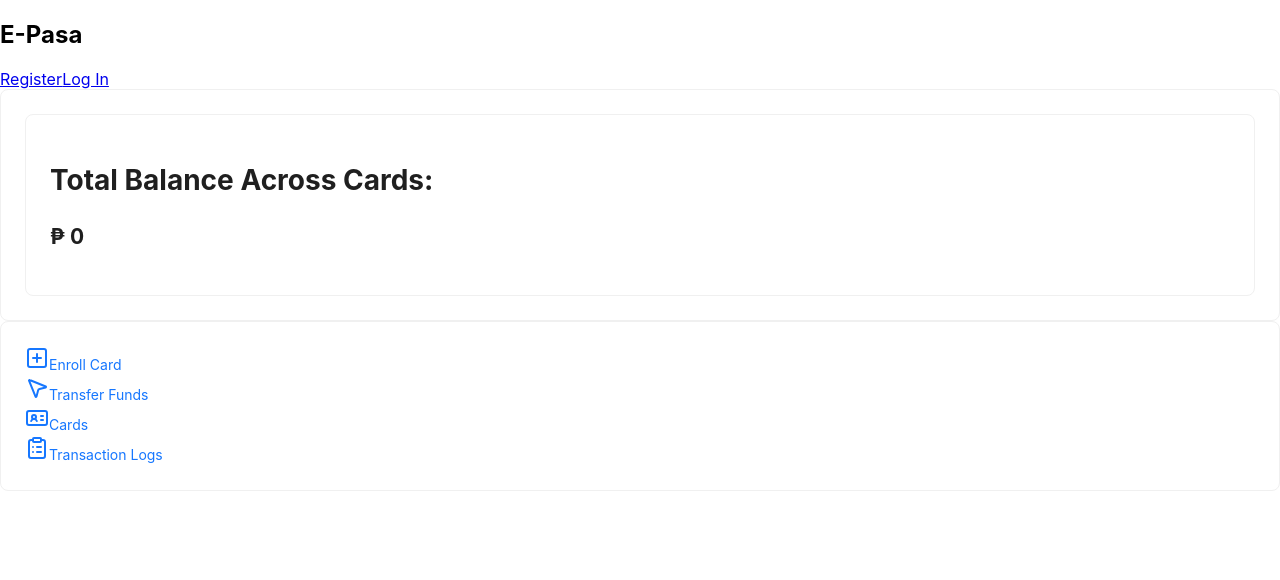
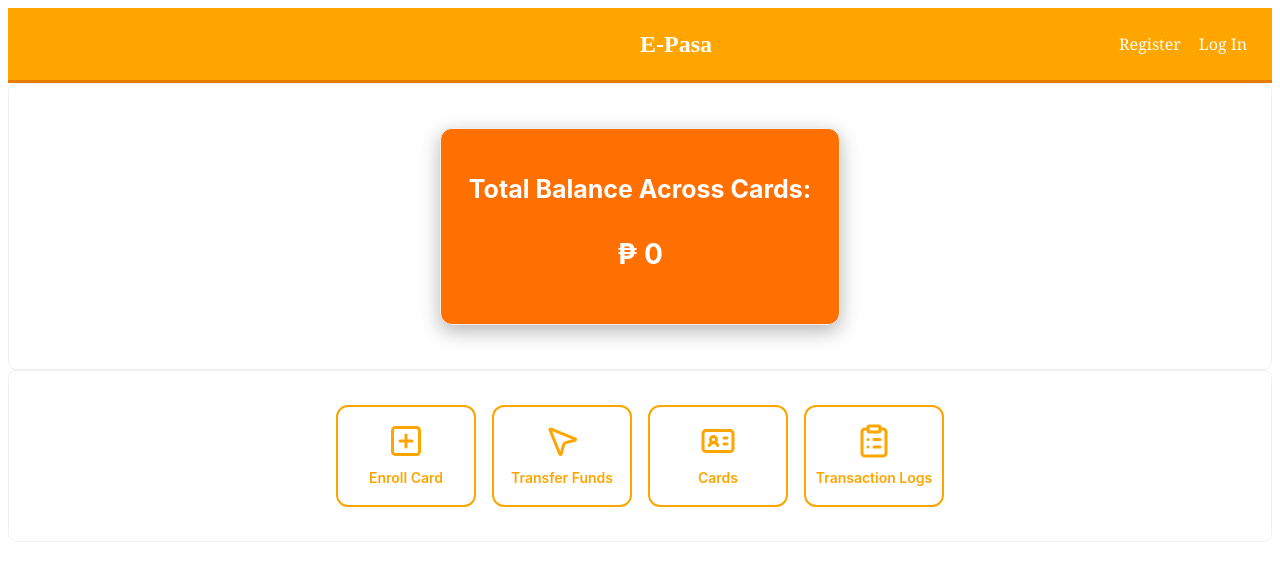
Before and after one commit to JasonMoslares/E-PasaRFIDWallet, a React (Create React App) app in the folder frontEnd/: page /home in a window 1280 px wide. Shown: the top 580 px of the page. Built offline with nearby package versions, Linux system fonts and the light colour scheme; no server answers.

Commit message:
Designed Header, Log In, Register, and Home

```diff
--- a/frontEnd/src/index.css
+++ b/frontEnd/src/index.css
@@ -1,13 +1,177 @@
-body {
-  margin: 0;
-  font-family: -apple-system, BlinkMacSystemFont, 'Segoe UI', 'Roboto', 'Oxygen',
-    'Ubuntu', 'Cantarell', 'Fira Sans', 'Droid Sans', 'Helvetica Neue',
-    sans-serif;
-  -webkit-font-smoothing: antialiased;
-  -moz-osx-font-smoothing: grayscale;
+header{
+  display: flex;
+  justify-content: flex-end;
+  align-items: center;
+  background-color: orange;
+  padding: 25px 25px;
+  color: white;
+  border-bottom: 3px solid #e67c00;
+  position: relative;
 }
 
-code {
-  font-family: source-code-pro, Menlo, Monaco, Consolas, 'Courier New',
-    monospace;
+.header-title{
+  position: absolute;
+  left: 50%;
 }
+
+.header-title h2{
+  margin: px;
+}
+
+.header-right-content{
+  display: flex;
+  align-items: center;
+  font-family: Cambria;
+  gap: 18px;
+}
+
+.header-right-content a{
+  color: white;
+  text-decoration: none;
+}
+
+.header-right-content a:hover{
+  text-decoration: underline;
+}
+
+.form-container{
+  display: flex;
+  justify-content: center;
+  align-items: center;
+  min-height: 100vh;
+  margin: -25px;
+  border-radius: 0;
+  background-color: #ffe9c9;
+}
+
+.login-form-container, .register-form-container, .card-form-container, .update-card-form-container, .transfer-form-container{
+  width: 100%;
+  max-width: 420px;
+  background-color: white;
+  border-radius: 10px;
+  padding: 20px 15px;
+  box-shadow: 0px 6px 20px rgba(0,0,0,0.3);
+  position: relative;
+}
+
+.login-form-title, .register-form-title, .card-form-title, .update-card-form-title, .transfer-form-title{
+  background-color: orange;
+  text-align: center;
+  border-radius: 8px 8px 0 0;
+  padding: 5px 0;
+  margin: -20px -15px 20px -15px;
+}
+
+.login-form-title h2, .register-form-title h2, .card-form-title h2, .update-card-form-title h2, .transfer-form-title h2{
+  margin: 5px;
+  color: white;
+}
+
+.loginButton, .registerButton{
+  width: 50%;
+  padding: 10px 0;
+  border: none;
+  border-radius: 5px;
+  color: white;
+  background-color: orange;
+  cursor: pointer;
+  margin: auto;
+  display: block;
+  transition: transform 0.15s ease;
+}
+
+.loginButton:active, .registerButton:active{
+  transform: scale(0.9);
+}
+
+.logOutButton{
+  font-family: Cambria;
+  font-size: 15px;
+  background-color: orange;
+  color: white;
+  border: none;
+  padding: 3px 12px;
+  border-radius: 4px;
+  cursor: pointer;
+  transition: 0.2s ease;
+}
+
+.logOutButton:hover{
+  background-color: #e67c00;
+}
+
+.balance-space{
+  display: flex;
+  justify-content: center;
+  margin: 20px;
+}
+
+.balance-card{
+  background-color: #ff7000;
+  color: white;
+  width: 400px;
+  border-radius: 12px;
+  text-align: center;
+  box-shadow: 0px 6px 20px rgba(0,0,0,0.3);
+}
+
+.balance-title h1{
+  font-size: 25px;
+}
+
+.balance-section h2{
+  font-size: 28px;
+  font-weight: 700;
+}
+
+.functionalities-space{
+  display: flex;
+  justify-content: center;
+  gap: 16px;
+  padding: 10px 0;
+}
+
+.function-card{
+  display: flex;
+  justify-content: center;
+  text-decoration: none;
+  width: 140px;
+}
+
+.icon-tile{
+  background-color: white;
+  width: 100%;
+  border: 2px solid orange;
+  border-radius: 12px;
+  padding: 16px 0;
+  display: flex;
+  flex-direction: column;
+  justify-content: center;
+  align-items: center;
+  gap: 8px;
+  cursor: pointer;
+  transition: 0.15s ease;
+}
+
+.function-icon {
+  width: 36px;
+  height: 36px;
+  color: orange;
+  transition: 0.25s;
+}
+
+.function-label {
+  font-weight: 600;
+  font-size: 14px;
+  text-align: center;
+  color: orange;
+  transition: 0.25s;
+}
+
+.icon-tile:hover .function-icon, .icon-tile:hover .function-label{
+  color: white;
+}
+
+.icon-tile:hover{
+  background-color: orange;
+}
```
